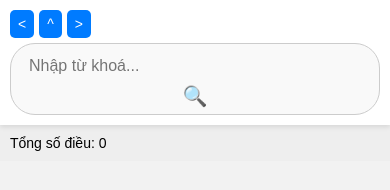
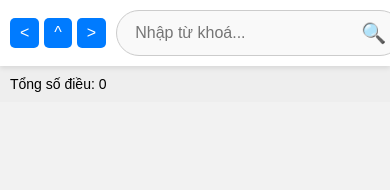
Before and after one commit to hienhatrithuc/binhluanBLHS, a plain HTML site: page index.html in a window 390 px wide. Drawn offline with Linux system fonts and the light colour scheme.

Commit message:
Add files via upload

```diff
--- a/index.html
+++ b/index.html
@@ -1,3 +1,4 @@
+
 <!DOCTYPE html>
 <html lang="vi">
 <head>
@@ -19,10 +20,11 @@
       background: #fff;
       padding: 10px;
       display: flex;
-      flex-wrap: wrap;
+      flex-wrap: nowrap;
       align-items: center;
       box-shadow: 0 2px 5px rgba(0,0,0,0.1);
       z-index: 999;
+      gap: 10px;
     }
     .search-buttons {
       display: flex;
@@ -33,21 +35,19 @@
       background: #007bff;
       color: #fff;
       border: none;
-      padding: 8px 10px;
+      padding: 6px 10px;
       border-radius: 5px;
-      font-size: 18px;
+      font-size: 16px;
       cursor: pointer;
     }
     .search-input-container {
       flex-grow: 1;
       display: flex;
       align-items: center;
-      margin-top: 10px;
       border: 1px solid #ccc;
       border-radius: 25px;
       padding: 5px 10px;
       background: #f9f9f9;
-      width: 100%;
     }
     .search-input-container input {
       border: none;
@@ -62,6 +62,7 @@
       border: none;
       cursor: pointer;
       font-size: 20px;
+      margin-left: 5px;
     }
     .results-info {
       padding: 10px;
@@ -74,7 +75,9 @@
       padding: 15px;
       border-radius: 10px;
       box-shadow: 0 2px 5px rgba(0,0,0,0.05);
-      overflow-x: auto;
+      overflow-wrap: break-word;
+      word-wrap: break-word;
+      word-break: break-word;
     }
     .article h3 {
       margin-top: 0;
@@ -86,43 +89,9 @@
     pre {
       white-space: pre-wrap;
       word-break: break-word;
+      margin: 0;
     }
-
-    * {
-      box-sizing: border-box;
-    }
-    html, body {
-      width: 100%;
-      overflow-x: hidden;
-    }
-    .article {
-      width: 100%;
-      box-sizing: border-box;
-      word-wrap: break-word;
-    }
-    .search-bar, .search-input-container, .results-info {
-      width: 100%;
-      box-sizing: border-box;
-    }
-    .search-input-container input {
-      width: 100%;
-      max-width: 100%;
-    }
-    @media screen and (max-width: 768px) {
-      .search-buttons {
-        flex-wrap: wrap;
-      }
-      .search-buttons button {
-        font-size: 14px;
-        padding: 6px 8px;
-      }
-      .search-input-container {
-        flex-direction: column;
-        align-items: stretch;
-        margin-top: 5px;
-      }
-    }
-</style>
+  </style>
 </head>
 <body>
 
@@ -147,10 +116,14 @@ let filteredData = [];
 let currentIndex = 0;
 
 async function fetchData() {
-  const res = await fetch('binh_luan_blhs_tach_dieu.json');
-  data = await res.json();
-  filteredData = data;
-  renderArticles();
+  try {
+    const res = await fetch('binh_luan_blhs_tach_dieu.json');
+    data = await res.json();
+    filteredData = data;
+    renderArticles();
+  } catch (e) {
+    document.getElementById('resultsInfo').innerText = "Không thể tải dữ liệu JSON.";
+  }
 }
 
 function renderArticles() {
```
